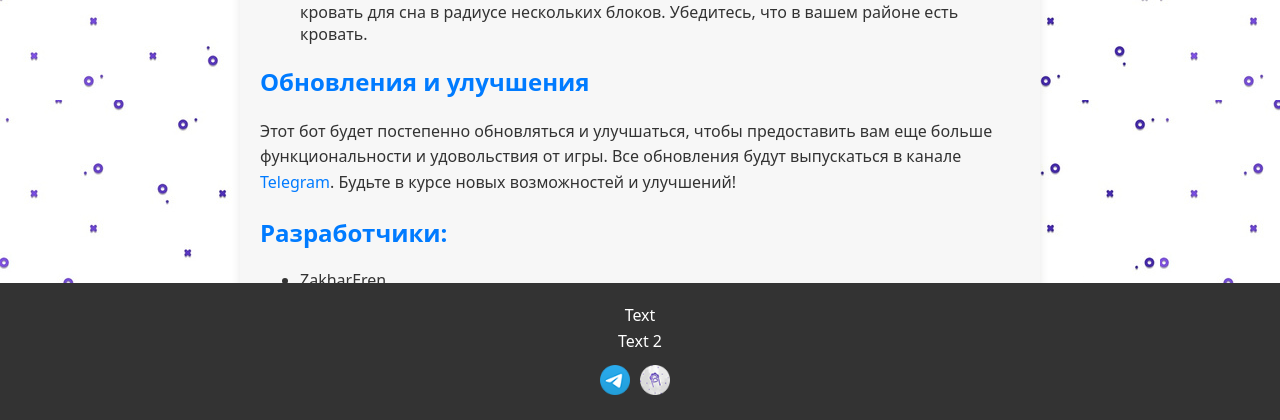
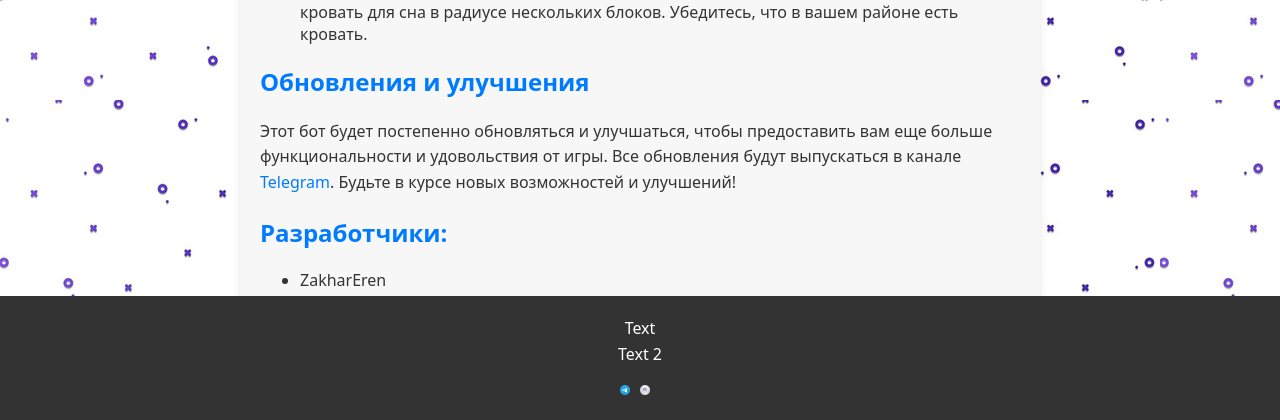
Before and after one commit to ErenMC/ErenMC.github.io, a PHP site: page /nikitaaibot/documeccation.html in a window 1280 px wide. Shown: the part 1204-1624 px from the top of the page. Run offline with PHP 8.4, Linux system fonts and the light colour scheme.

Commit message:
Update footer.css

```diff
--- a/nikitaaibot/css/footer.css
+++ b/nikitaaibot/css/footer.css
@@ -36,7 +36,7 @@ footer {
 }
 
 .footer-button img {
-    width: 30px; /* Подставьте подходящий размер */
+    width: 10px; /* Подставьте подходящий размер */
     height: auto;
 }
 
```
